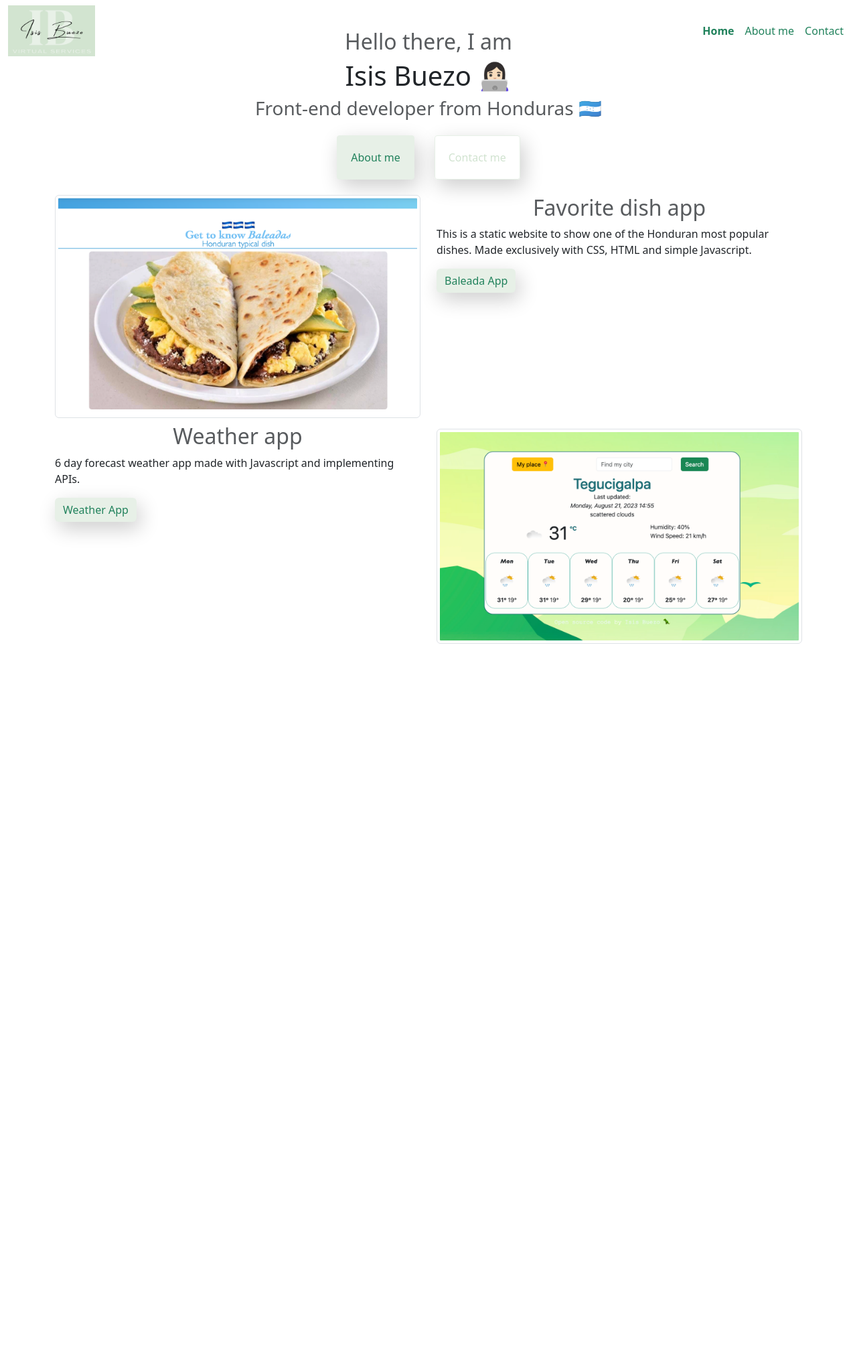
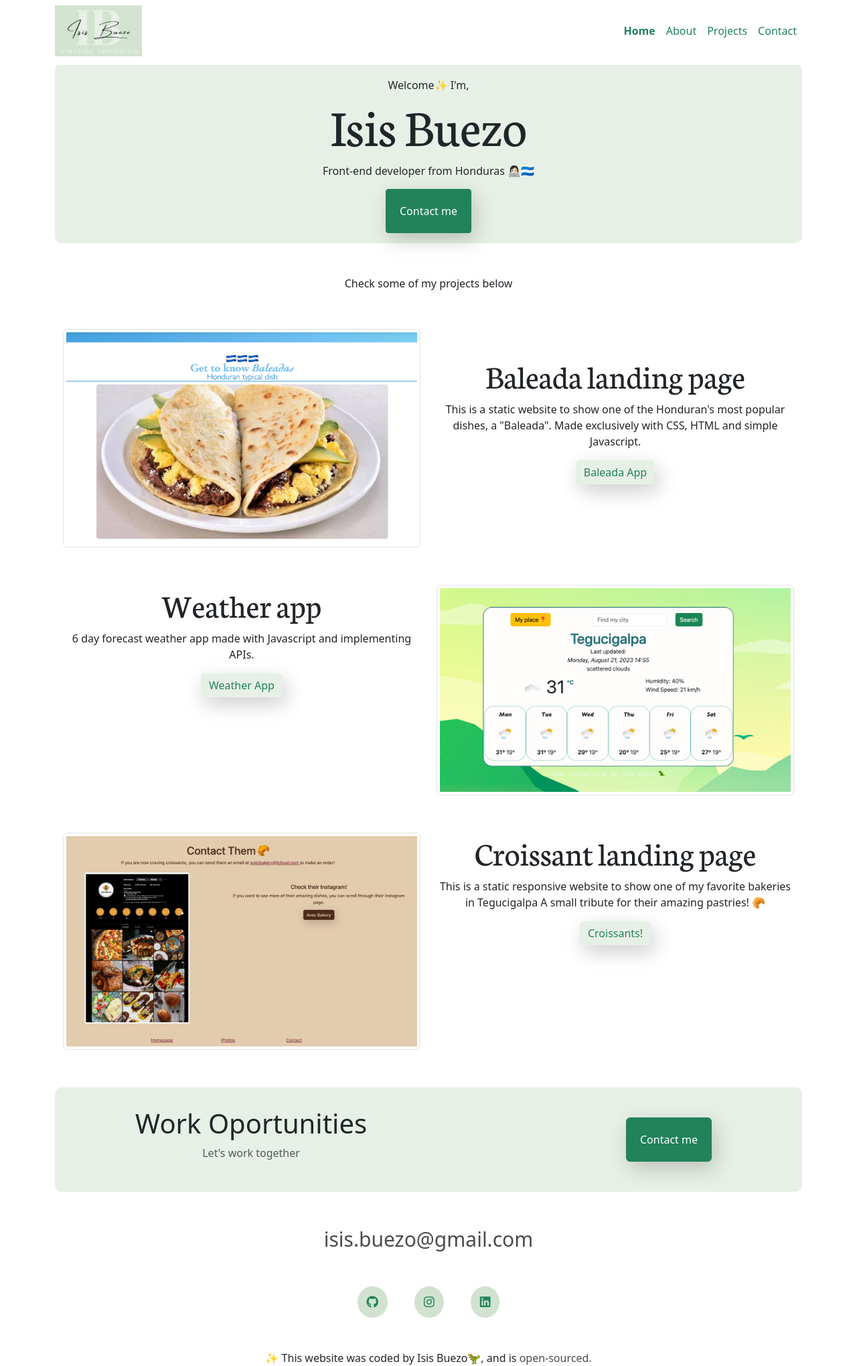
Before and after one commit to isisb92/portfolio-iabc, a plain HTML site: page index.html in a window 1280 px wide. Shown: the part 5-2044 px from the top of the page at 67% size. Before the commit the page ends 966 px from the top, so only its background shows below. Drawn offline with nearby package versions, Linux system fonts and the light colour scheme.

Commit message:
finished home page

```diff
--- a/index.html
+++ b/index.html
@@ -11,13 +11,16 @@
     />
 
     <link href="src/styles.css" rel="stylesheet" type="text/css" />
-
-    <link
+<link rel="preconnect" href="https://fonts.googleapis.com">
+<link rel="preconnect" href="https://fonts.gstatic.com" crossorigin>
+<link href="https://fonts.googleapis.com/css2?family=Neuton&family=Roboto:wght@300&display=swap" rel="stylesheet">
+<link
       href="https://cdn.jsdelivr.net/npm/bootstrap@5.3.1/dist/css/bootstrap.min.css"
       rel="stylesheet"
       integrity="sha384-4bw+/aepP/YC94hEpVNVgiZdgIC5+VKNBQNGCHeKRQN+PtmoHDEXuppvnDJzQIu9"
       crossorigin="anonymous"
     />
+    <script src="https://kit.fontawesome.com/95214e1c13.js" crossorigin="anonymous"></script>
     <script
       src="https://cdn.jsdelivr.net/npm/bootstrap@5.3.1/dist/js/bootstrap.bundle.min.js"
       integrity="sha384-HwwvtgBNo3bZJJLYd8oVXjrBZt8cqVSpeBNS5n7C8IVInixGAoxmnlMuBnhbgrkm"
@@ -25,8 +28,8 @@
     ></script>
   </head>
   <body>
-    <nav class="navbar navbar-expand-lg fixed-top ms-auto">
-      <div class="container-fluid">
+    <nav class="navbar navbar-expand-lg fixed-top ms-auto ">
+      <div class="container">
         <a class="navbar-brand" href="/index.html">
           <img
             src="src/logoiabc.png"
@@ -53,45 +56,51 @@
             <a class="nav-link active" aria-current="page" href="/index.html"
               >Home</a
             >
-            <a class="nav-link" href="/about.html">About me</a>
-            <a class="nav-link" href="/about.html/#contact">Contact</a>
+            <a class="nav-link" href="/about.html">About </a>
+            <a class="nav-link" href="/projects.html">Projects</a>
+            <a class="nav-link" href="/contact.html">Contact</a>
+
           </div>
         </div>
       </div>
     </nav>
 
-    <div class="container-fluid ">
+    <div class="container">
+      <div class="container-fluid header">
+        <p class="greeting">Welcome✨ I'm,</p>
+        <h1 class="name">Isis Buezo </h1>
+        <p class="subheading">Front-end developer from Honduras 👩🏻‍💻🇭🇳</p>
+      <div class="home-contact">
+        <a href="/contact.html" class="contact"> Contact me </a>
+      </div>
+      </div>
+
       <div class="container mt-5">
-        <h2>Hello there, I am</h2>
-        <h1>Isis Buezo 👩🏻‍💻</h1>
-        <h3>Front-end developer from Honduras 🇭🇳</h3>
-      </div>
-      <div class="links">
-        <a href="about.html" class="about"> About me </a>
-        <a href="about.html/#contact" class="contact"> Contact me </a>
-      </div>
-      <div class="container">
-        <div class="row">
-          <div class="col-sm-6 mt-2">
+        <p>Check some of my projects below</p>
+        <div class="row mt-5">
+          <div class="col-sm-6 mt-2 mb-2 d-none d-md-flex">
             <img
               src="src/baleada.png"
               class="img-fluid rounded img-thumbnail"
+              alt="Baleada - favorite food project preview"
             />
           </div>
-          <div class="col-sm-6 mt-2">
-            <h2>Favorite dish app</h2>
+          <div class="col-sm-6 mb-2 ">
+            <div class="text-center mt-5">
+            <h2>Baleada landing page</h2>
             <p>
-              This is a static website to show one of the Honduran most popular
-              dishes. Made exclusively with CSS, HTML and simple Javascript.
+              This is a static website to show one of the Honduran's most popular
+              dishes, a "Baleada". Made exclusively with CSS, HTML and simple Javascript.
             </p>
             <a
               href="https://www.shecodes.io/workshops/shecodes-basics-edc72d91-a640-461d-9d3a-3d1688dbfbc3/projects/1678804"
               role="button"
-              class="btn btn-primary btn-color"
+              class="btn btn-primary btn-color mt-3"
               >Baleada App</a
             >
+            </div>
           </div>
-          <div class="col-sm-6 mt-2">
+          <div class="col-sm-6 mt-5 text-center mb-2">
             <h2>Weather app</h2>
             <p>
               6 day forecast weather app made with Javascript and implementing
@@ -100,18 +109,83 @@
             <a
               href="https://www.shecodes.io/workshops/shecodes-plus-ef8251fc-8518-4f14-920b-87ba31cde577/projects/1785398"
               role="button"
-              class="btn btn-primary btn-color"
+              class="btn btn-primary btn-color mt-3"
               >Weather App</a
             >
           </div>
-          <div class="col-sm-6 mt-3">
+          <div class="col-sm-6 mt-5 mb-2 d-none d-md-flex ">
             <img
               src="src/weather.png"
-              class="img-fluid rounded img-thumbnail"
+              class="img-fluid rounded img-thumbnail "
+              alt="Weather application preview"
             />
           </div>
+          <div class="col-sm-6 mt-5 mb-2 d-none d-md-flex">
+            <img
+              src="src/croissant.png"
+              class="img-fluid rounded img-thumbnail"
+              alt="Croissant-landing page preview"
+            />
+          </div>
+          <div class="col-sm-6 mb-2">
+            <div class="text-center mt-5">
+            <h2>Croissant landing page</h2>
+            <p>
+              This is a static responsive website to show one of my favorite bakeries in Tegucigalpa
+             A small tribute for their amazing pastries! 🥐
+            </p>
+            <a
+              href="https://superlative-crostata-f66e8a.netlify.app/"
+              role="button"
+              class="btn btn-primary btn-color mt-3"
+              >Croissants!</a
+            >
+            </div>
+          </div>
+
         </div>
+
       </div>
+<footer>
+
+            <div class="footer justify-content-between mb-5 d-none d-md-flex mt-5">
+                <div class="text-center">
+                    <h1>Work Oportunities</h1>
+                    <p class="text-muted">Let's work together</p>
+                </div>
+                <div>
+                    <a class="btn links contact" href="/contact.html" title="Contact">
+                        Contact me
+                    </a>
+                </div>
+            </div>
+
+            <div class="d-flex justify-content-center mb-5 d-none d-md-flex" id="contacts">
+                <a href="mailto:isis.buezo@gmail.com" class="email-link" title="Email " id="email">
+                    isis.buezo@gmail.com
+                </a>
+            </div>
+
+            <div class="social-links d-flex justify-content-center mt-3">
+                <a href="https://github.com/isisb92" target="_blank" title="GitHub Profile">
+                    <i class="fab fa-github" aria-hidden="true"></i>
+                </a>
+                <a href="https://www.instagram.com/isisb92/" target="_blank" title="instragram Profile">
+                    <i class="fab fa-instagram" aria-hidden="true"></i>
+                </a>
+                <a href="https://www.linkedin.com/in/isis-buezo-bb748650/" target="_blank" title="LinkedIn Profile">
+                    <i class="fab fa-linkedin" aria-hidden="true"></i>
+                </a>
+            </div>
+
+            <p class="text-center mt-5" id="email">
+                ✨ This website was coded by Isis Buezo🦖, and is
+                <a href="https://github.com/isisb92" target="_blank" class="github-link">
+                    open-sourced.
+                </a>
+            </p>
+
+</footer>
     </div>
   </body>
 </html>
--- a/src/styles.css
+++ b/src/styles.css
@@ -3,58 +3,51 @@
   --secondary-color: #21825c;
   --third-color: #e7f0e7;
   --box-shadow: 5px 10px 30px rgb(0, 0, 0, 0.2);
+  --heading-font-family: "Neuton", serif;
+  --default-font: "Roboto" sans-serif;
 }
 
 body {
-  margin-top: 60px;
+  margin-top: 100px !important;
 }
 
-.links {
+.home-contact {
   display: flex;
   justify-content: center;
 }
 
-.links a {
+.contact {
+  color: white !important;
+  background-color: var(--secondary-color) !important;
+  opacity: 100;
+  margin-top: 15px;
+  border: 1px solid var(--secondary-color) !important;
+  padding: 20px !important;
+  margin: 15px !important;
+  border-radius: 4px;
   text-decoration: none;
-  box-shadow: var(--box-shadow);
-  border: 1px solid var(--third-color);
-  padding: 20px;
-  margin: 15px;
-  border-radius: 4px;
+  box-shadow: var(--box-shadow) !important;
 }
 
-.about {
-  background: var(--third-color);
-  color: var(--secondary-color);
+.greeting,
+.subheading,
+p {
+  text-align: center;
+  margin: 0;
+  font-family: var(--default-font);
+  margin-bottom: 0 !important;
+  font-weight: 500;
 }
 
-.contact {
-  color: var(--secondary-color);
+h2 {
+  font-family: var(--heading-font-family);
+  font-weight: 500;
+  font-size: 50px !important;
 }
-
-h1,
-h2,
-h3 {
+.name {
   text-align: center;
-  margin: 0;
-}
-
-h1 {
-  font-size: 60px;
-}
-
-h2,
-h3 {
-  opacity: 75%;
-}
-
-h5 {
-  font-weight: lighter;
-}
-.contact {
-  color: var(--primary-color);
-  opacity: 100;
-  margin-top: 15px;
+  font-size: 80px !important;
+  font-family: var(--heading-font-family);
 }
 
 .about-paragraphs {
@@ -76,22 +69,16 @@ img {
   display: block;
 }
 
-.back-home {
-  color: var(--secondary-color);
-  text-decoration: none;
-  text-align: center;
-}
-
-.items .nav-link{
+.items .nav-link {
   color: var(--secondary-color);
 }
 
 .navbar-nav .nav-link.active,
 .navbar-nav .nav-link.show {
-font-weight: bold !important;
-color: var(--secondary-color) !important;
+  font-weight: bold !important;
+  color: var(--secondary-color) !important;
+}
 
-}
 .btn-color {
   background: var(--third-color) !important;
   border: var(--third-color) !important;
@@ -101,3 +88,47 @@ color: var(--secondary-color) !important;
 .navbar-logo {
   width: 130px;
 }
+
+.header,
+.footer {
+  background-color: var(--third-color);
+  padding-top: 20px;
+   border-radius: 10px
+}
+
+.footer {
+  padding: 30px 120px;
+}
+
+.navbar {
+  background-color: white;
+}
+
+.email-link {
+  text-decoration: none;
+  font-family: var(--default-font);
+  font-weight: 500;
+  font-size: 30px !important;
+  color: black;
+  opacity: 70%;
+}
+
+.email-link:hover{
+  color: #21825c;
+}
+
+footer .social-links a {
+    margin: 0 20px;
+    color: var(--secondary-color);
+    background: var(--primary-color);
+    padding: 10px 14px;
+    border-radius: 50%;
+    font-size: 18px;
+    transition: all 100ms ease-in-out;
+}
+
+.github-link {
+    text-decoration: none !important;
+color: black !important;
+  opacity: 70%;
+}
```
Also changed, not shown: contact.html (added, +1 -0 lines), projects.html (added, +1 -0 lines), src/croissant.png (added), 1 other file.
